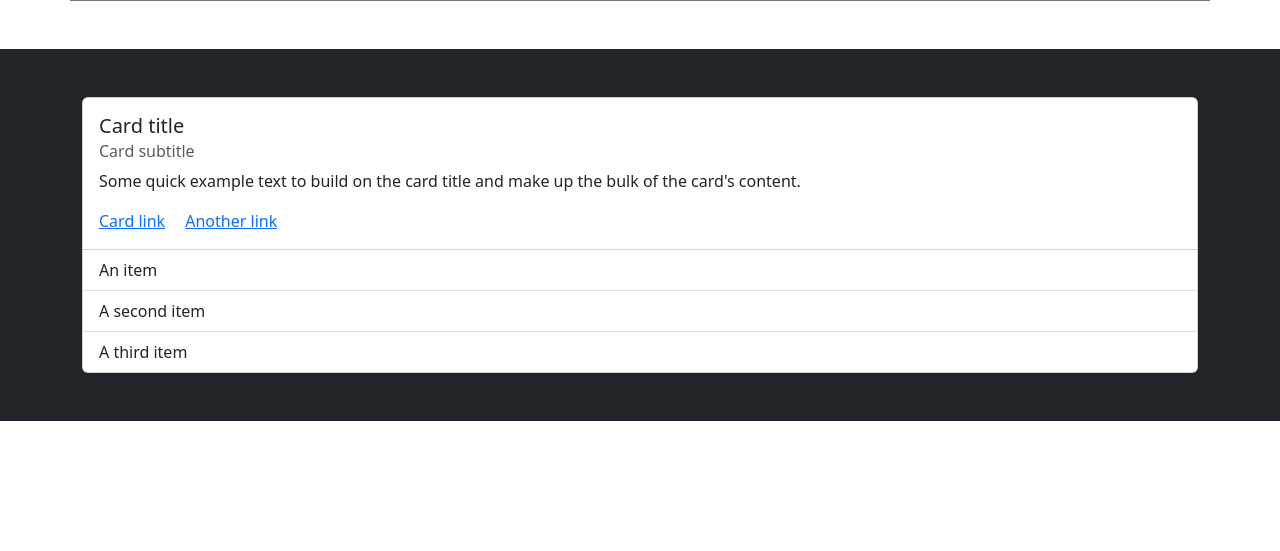
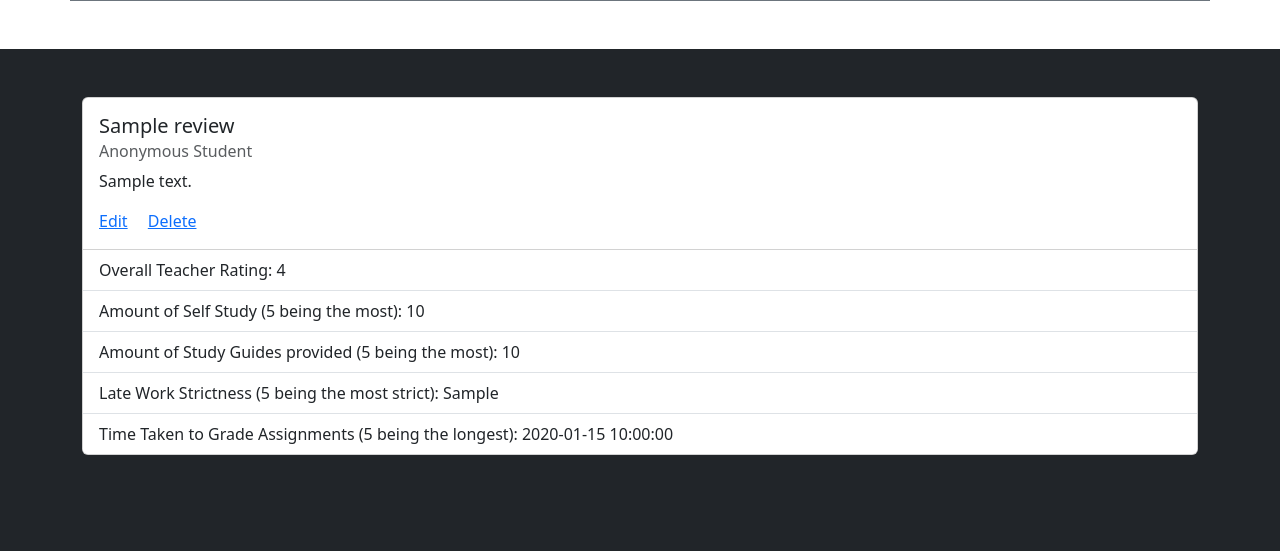
Before and after one commit to H-T-J/RateMyTeacher, a FastAPI app: template templates/teacher_info.html in a window 1280 px wide. Shown: the part 1457-2008 px from the top of the page. Before the commit the page ends 1878 px from the top, so only its background shows below. Run offline with FastAPI, Linux system fonts and the light colour scheme; the template is opened without the code that fills it: most values are stand-ins (such as "Sample title", 1, 10 or a date in 2020); grey boxes marked "Sample" are stand-in pictures; parts of the project's set-up code (start-up, migrations or seed data) failed here and were passed over.

Commit message:
finished basic function of displaying reviews

```diff
--- a/templates/teacher_info.html
+++ b/templates/teacher_info.html
@@ -126,24 +126,30 @@
 <div class="bg-dark text-white py-5">
 
     <div class="container">
-        <div class="row">
+
+        {% for review in teacher.reviews_list %}
+
+        <div class="row mb-5">
             <div class="col-12">
                 <div class="card">
                     <div class="card-body">
-                    <h5 class="card-title">Card title</h5>
-                    <h6 class="card-subtitle mb-2 text-body-secondary">Card subtitle</h6>
-                    <p class="card-text">Some quick example text to build on the card title and make up the bulk of the card's content.</p>
-                    <a href="#" class="card-link">Card link</a>
-                    <a href="#" class="card-link">Another link</a>
+                    <h5 class="card-title">{{ review.title }}</h5>
+                    <h6 class="card-subtitle mb-2 text-body-secondary">Anonymous Student</h6>
+                    <p class="card-text">{{ review.body }}</p>
+                    <a href="#" class="card-link">Edit</a>
+                    <a href="#" class="card-link">Delete</a>
                     </div>
                     <ul class="list-group list-group-flush">
-                        <li class="list-group-item">An item</li>
-                        <li class="list-group-item">A second item</li>
-                        <li class="list-group-item">A third item</li>
+                        <li class="list-group-item">Overall Teacher Rating: {{ review.rating }}</li>
+                        <li class="list-group-item">Amount of Self Study (5 being the most): {{ review.amount_of_self_study }}</li>
+                        <li class="list-group-item">Amount of Study Guides provided (5 being the most): {{ review.amount_of_study_guide }}</li>
+                        <li class="list-group-item">Late Work Strictness (5 being the most strict): {{ review.late_work_strictness }}</li>
+                        <li class="list-group-item">Time Taken to Grade Assignments (5 being the longest): {{ review.time_to_grade }}</li>
                     </ul>
                 </div>
             </div>
         </div>
+        {% endfor %}
     </div>
 
 </div>
```
